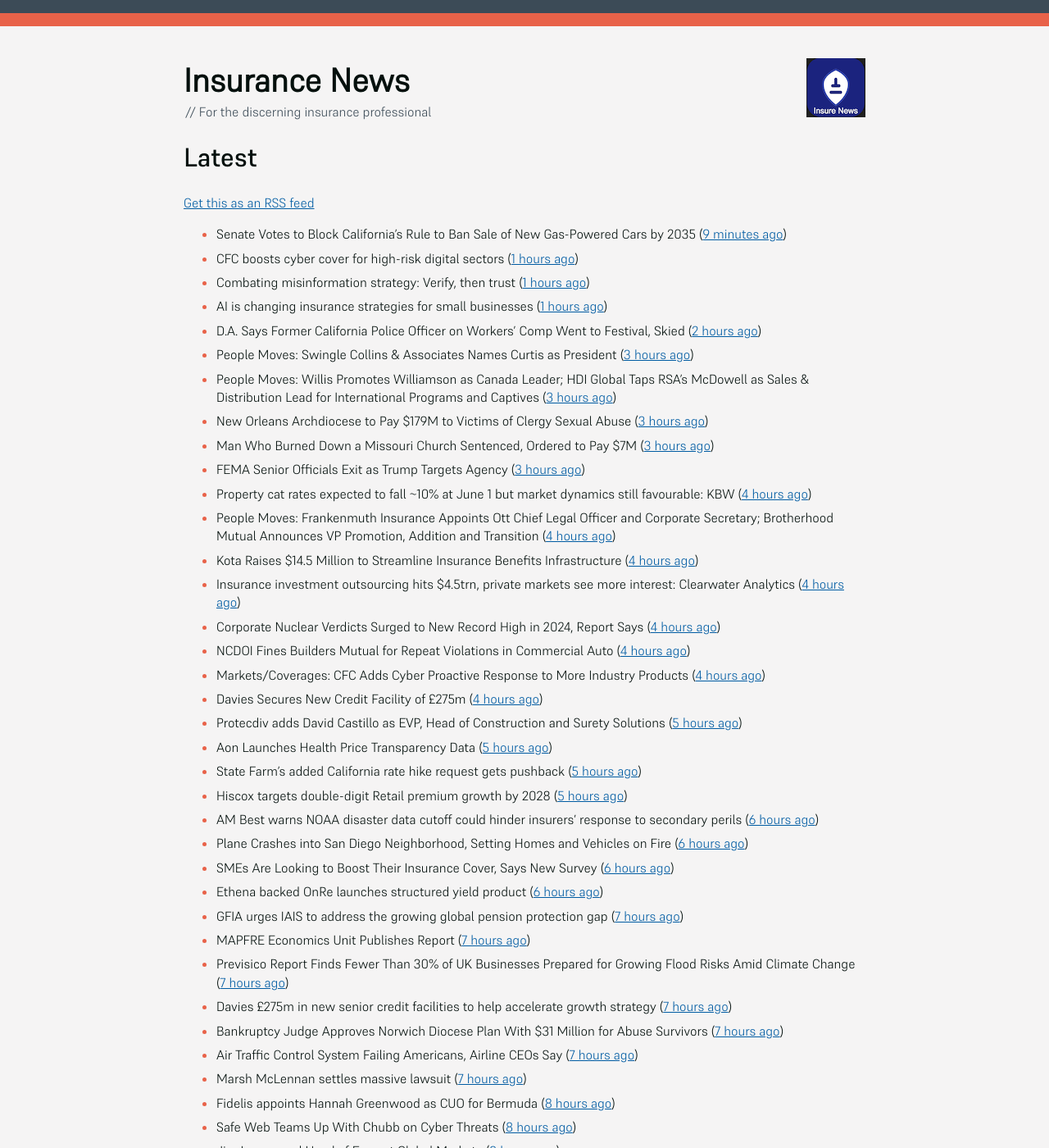
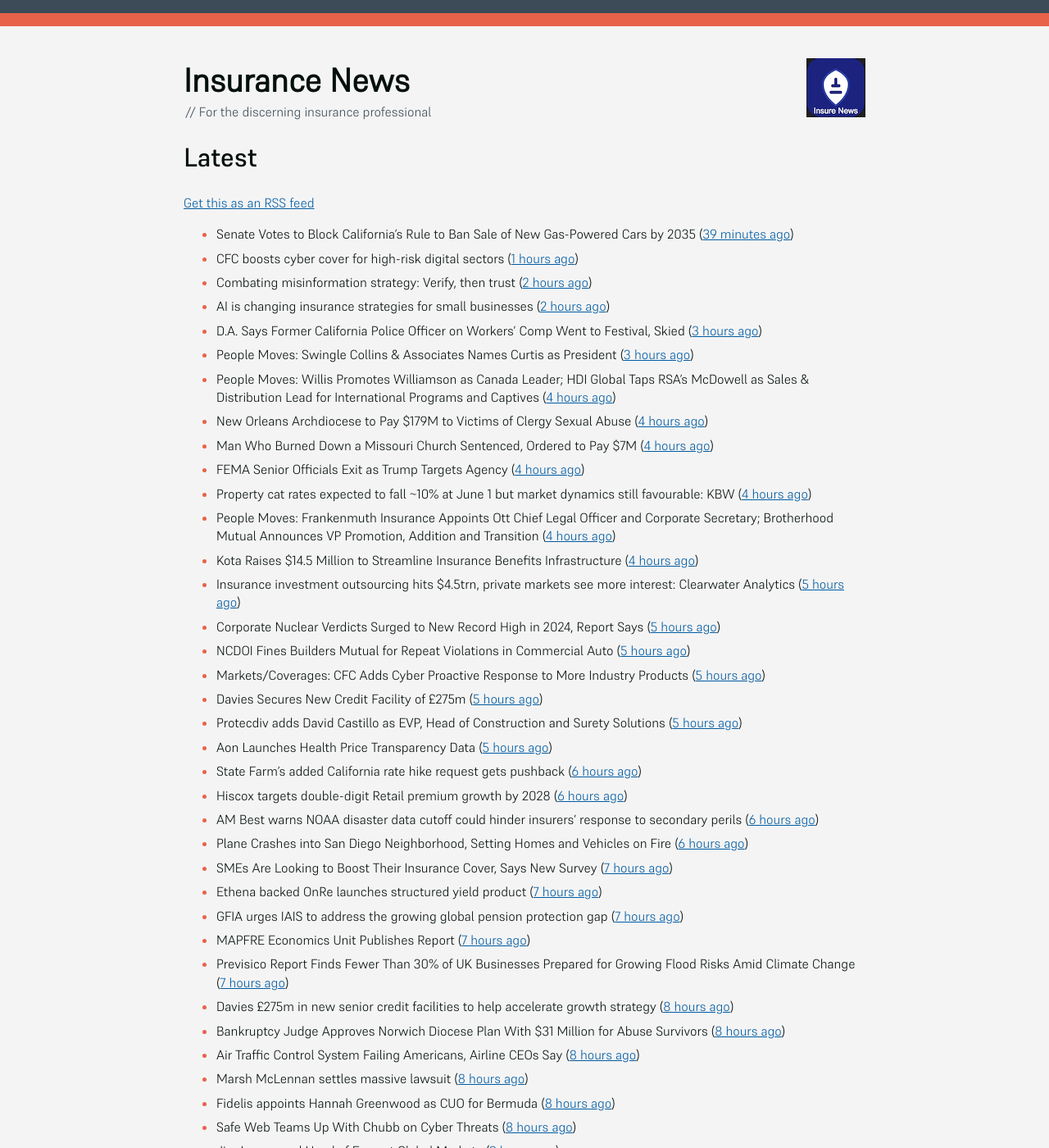
Before and after one commit to mat-0/feeds.thechels.uk, a Jekyll site: the page built from index.md, in a window 1280 px wide and 1400 px high. Shown: the whole window at 82% size. Built offline with Jekyll 4.4.1, drawn with Linux system fonts in a browser that asks for light colours; some of the changed text lies outside the part shown.

Commit message:
New Feed

```diff
--- a/index.md
+++ b/index.md
@@ -8,58 +8,58 @@ description: Latest Updates
 [Get this as an RSS feed](/feed.rss)
 
 <!-- news_marker starts -->
-- Senate Votes to Block California’s Rule to Ban Sale of New Gas-Powered Cars by 2035 ([9 minutes ago](https://www.insurancejournal.com/news/west/2025/05/22/824884.htm))
+- Senate Votes to Block California’s Rule to Ban Sale of New Gas-Powered Cars by 2035 ([39 minutes ago](https://www.insurancejournal.com/news/west/2025/05/22/824884.htm))
 - CFC boosts cyber cover for high-risk digital sectors ([1 hours ago](https://www.insurancebusinessmag.com/uk/news/breaking-news/cfc-boosts-cyber-cover-for-highrisk-digital-sectors-536652.aspx))
-- Combating misinformation strategy: Verify, then trust ([1 hours ago](https://www.dig-in.com/opinion/strategies-for-fighting-misinformation))
-- AI is changing insurance strategies for small businesses ([1 hours ago](https://www.dig-in.com/opinion/ai-is-changing-insurance-strategies-for-small-businesses))
-- D.A. Says Former California Police Officer on Workers’ Comp Went to Festival, Skied ([2 hours ago](https://www.insurancejournal.com/news/west/2025/05/22/824698.htm))
+- Combating misinformation strategy: Verify, then trust ([2 hours ago](https://www.dig-in.com/opinion/strategies-for-fighting-misinformation))
+- AI is changing insurance strategies for small businesses ([2 hours ago](https://www.dig-in.com/opinion/ai-is-changing-insurance-strategies-for-small-businesses))
+- D.A. Says Former California Police Officer on Workers’ Comp Went to Festival, Skied ([3 hours ago](https://www.insurancejournal.com/news/west/2025/05/22/824698.htm))
 - People Moves: Swingle Collins & Associates Names Curtis as President ([3 hours ago](https://www.insurancejournal.com/news/southcentral/2025/05/22/824852.htm))
-- People Moves: Willis Promotes Williamson as Canada Leader; HDI Global Taps RSA’s McDowell as Sales & Distribution Lead for International Programs and Captives ([3 hours ago](https://www.insurancejournal.com/news/international/2025/05/22/824842.htm))
-- New Orleans Archdiocese to Pay $179M to Victims of Clergy Sexual Abuse ([3 hours ago](https://www.insurancejournal.com/news/southcentral/2025/05/22/824844.htm))
-- Man Who Burned Down a Missouri Church Sentenced, Ordered to Pay $7M ([3 hours ago](https://www.insurancejournal.com/news/midwest/2025/05/22/824838.htm))
-- FEMA Senior Officials Exit as Trump Targets Agency ([3 hours ago](https://www.insurancejournal.com/news/national/2025/05/22/824833.htm))
+- People Moves: Willis Promotes Williamson as Canada Leader; HDI Global Taps RSA’s McDowell as Sales & Distribution Lead for International Programs and Captives ([4 hours ago](https://www.insurancejournal.com/news/international/2025/05/22/824842.htm))
+- New Orleans Archdiocese to Pay $179M to Victims of Clergy Sexual Abuse ([4 hours ago](https://www.insurancejournal.com/news/southcentral/2025/05/22/824844.htm))
+- Man Who Burned Down a Missouri Church Sentenced, Ordered to Pay $7M ([4 hours ago](https://www.insurancejournal.com/news/midwest/2025/05/22/824838.htm))
+- FEMA Senior Officials Exit as Trump Targets Agency ([4 hours ago](https://www.insurancejournal.com/news/national/2025/05/22/824833.htm))
 - Property cat rates expected to fall ~10% at June 1 but market dynamics still favourable: KBW ([4 hours ago](https://www.reinsurancene.ws/property-cat-rates-expected-to-fall-10-at-june-1-but-market-dynamics-still-favourable-kbw/))
 - People Moves: Frankenmuth Insurance Appoints Ott Chief Legal Officer and Corporate Secretary; Brotherhood Mutual Announces VP Promotion, Addition and Transition ([4 hours ago](https://www.insurancejournal.com/news/midwest/2025/05/22/824823.htm))
 - Kota Raises $14.5 Million to Streamline Insurance Benefits Infrastructure ([4 hours ago](https://www.insurtechinsights.com/kota-raises-14-5-million-to-streamline-insurance-benefits-infrastructure/))
-- Insurance investment outsourcing hits $4.5trn, private markets see more interest: Clearwater Analytics ([4 hours ago](https://www.reinsurancene.ws/insurance-investment-outsourcing-hits-4-5trn-private-markets-see-more-interest-clearwater-analytics/))
-- Corporate Nuclear Verdicts Surged to New Record High in 2024, Report Says ([4 hours ago](https://www.insurancejournal.com/news/national/2025/05/22/824792.htm))
-- NCDOI Fines Builders Mutual for Repeat Violations in Commercial Auto ([4 hours ago](https://www.insurancejournal.com/news/southeast/2025/05/22/824808.htm))
-- Markets/Coverages: CFC Adds Cyber Proactive Response to More Industry Products ([4 hours ago](https://www.insurancejournal.com/news/national/2025/05/22/824804.htm))
-- Davies Secures New Credit Facility of £275m ([4 hours ago](https://insurance-edge.net/2025/05/22/davies-secures-new-credit-facility-of-275m/))
+- Insurance investment outsourcing hits $4.5trn, private markets see more interest: Clearwater Analytics ([5 hours ago](https://www.reinsurancene.ws/insurance-investment-outsourcing-hits-4-5trn-private-markets-see-more-interest-clearwater-analytics/))
+- Corporate Nuclear Verdicts Surged to New Record High in 2024, Report Says ([5 hours ago](https://www.insurancejournal.com/news/national/2025/05/22/824792.htm))
+- NCDOI Fines Builders Mutual for Repeat Violations in Commercial Auto ([5 hours ago](https://www.insurancejournal.com/news/southeast/2025/05/22/824808.htm))
+- Markets/Coverages: CFC Adds Cyber Proactive Response to More Industry Products ([5 hours ago](https://www.insurancejournal.com/news/national/2025/05/22/824804.htm))
+- Davies Secures New Credit Facility of £275m ([5 hours ago](https://insurance-edge.net/2025/05/22/davies-secures-new-credit-facility-of-275m/))
 - Protecdiv adds David Castillo as EVP, Head of Construction and Surety Solutions ([5 hours ago](https://www.reinsurancene.ws/protecdiv-adds-david-castillo-as-evp-head-of-construction-and-surety-solutions/))
 - Aon Launches Health Price Transparency Data ([5 hours ago](https://insurance-edge.net/2025/05/22/aon-launches-health-price-transparency-data/))
-- State Farm's added California rate hike request gets pushback ([5 hours ago](https://www.dig-in.com/news/state-farms-added-california-rate-hike-gets-pushback))
-- Hiscox targets double-digit Retail premium growth by 2028 ([5 hours ago](https://www.reinsurancene.ws/hiscox-targets-double-digit-retail-premium-growth-by-2028/))
+- State Farm's added California rate hike request gets pushback ([6 hours ago](https://www.dig-in.com/news/state-farms-added-california-rate-hike-gets-pushback))
+- Hiscox targets double-digit Retail premium growth by 2028 ([6 hours ago](https://www.reinsurancene.ws/hiscox-targets-double-digit-retail-premium-growth-by-2028/))
 - AM Best warns NOAA disaster data cutoff could hinder insurers’ response to secondary perils ([6 hours ago](https://www.reinsurancene.ws/am-best-warns-noaa-disaster-data-cutoff-could-hinder-insurers-response-to-secondary-perils/))
 - Plane Crashes into San Diego Neighborhood, Setting Homes and Vehicles on Fire ([6 hours ago](https://www.insurancejournal.com/news/west/2025/05/22/824787.htm))
-- SMEs Are Looking to Boost Their Insurance Cover, Says New Survey ([6 hours ago](https://insurance-edge.net/2025/05/22/smes-are-looking-to-boost-their-insurance-cover-says-new-survey/))
-- Ethena backed OnRe launches structured yield product ([6 hours ago](https://www.reinsurancene.ws/ethena-backed-onre-launches-structured-yield-product/))
+- SMEs Are Looking to Boost Their Insurance Cover, Says New Survey ([7 hours ago](https://insurance-edge.net/2025/05/22/smes-are-looking-to-boost-their-insurance-cover-says-new-survey/))
+- Ethena backed OnRe launches structured yield product ([7 hours ago](https://www.reinsurancene.ws/ethena-backed-onre-launches-structured-yield-product/))
 - GFIA urges IAIS to address the growing global pension protection gap ([7 hours ago](https://www.reinsurancene.ws/gfia-urges-iais-to-address-the-growing-global-pension-protection-gap/))
 - MAPFRE Economics Unit Publishes Report ([7 hours ago](https://insurance-edge.net/2025/05/22/mapfre-economics-unit-publishes-report/))
 - Previsico Report Finds Fewer Than 30% of UK Businesses Prepared for Growing Flood Risks Amid Climate Change ([7 hours ago](https://www.insurtechinsights.com/previsico-report-finds-fewer-than-30-of-uk-businesses-prepared-for-growing-flood-risks-amid-climate-change/))
-- Davies £275m in new senior credit facilities to help accelerate growth strategy ([7 hours ago](https://www.reinsurancene.ws/davies-275m-in-new-senior-credit-facilities-to-help-accelerate-growth-strategy/))
-- Bankruptcy Judge Approves Norwich Diocese Plan With $31 Million for Abuse Survivors ([7 hours ago](https://www.insurancejournal.com/news/east/2025/05/22/824771.htm))
-- Air Traffic Control System Failing Americans, Airline CEOs Say ([7 hours ago](https://www.insurancejournal.com/news/national/2025/05/22/824772.htm))
-- Marsh McLennan settles massive lawsuit ([7 hours ago](https://www.insurancebusinessmag.com/uk/news/legal-insights/marsh-mclennan-settles-massive-lawsuit-536579.aspx))
+- Davies £275m in new senior credit facilities to help accelerate growth strategy ([8 hours ago](https://www.reinsurancene.ws/davies-275m-in-new-senior-credit-facilities-to-help-accelerate-growth-strategy/))
+- Bankruptcy Judge Approves Norwich Diocese Plan With $31 Million for Abuse Survivors ([8 hours ago](https://www.insurancejournal.com/news/east/2025/05/22/824771.htm))
+- Air Traffic Control System Failing Americans, Airline CEOs Say ([8 hours ago](https://www.insurancejournal.com/news/national/2025/05/22/824772.htm))
+- Marsh McLennan settles massive lawsuit ([8 hours ago](https://www.insurancebusinessmag.com/uk/news/legal-insights/marsh-mclennan-settles-massive-lawsuit-536579.aspx))
 - Fidelis appoints Hannah Greenwood as CUO for Bermuda ([8 hours ago](https://www.reinsurancene.ws/fidelis-appoints-hannah-greenwood-as-cuo-for-bermuda/))
 - Safe Web Teams Up With Chubb on Cyber Threats ([8 hours ago](https://insurance-edge.net/2025/05/22/safe-web-teams-up-with-chubb-on-cyber-threats/))
-- Jim Lye named Head of Everest Global Markets ([8 hours ago](https://www.reinsurancene.ws/jim-lye-named-head-of-everest-global-markets/))
+- Jim Lye named Head of Everest Global Markets ([9 hours ago](https://www.reinsurancene.ws/jim-lye-named-head-of-everest-global-markets/))
 - Deals: BMS Group Buys Turkish Insurance Broking Firm ([9 hours ago](https://insurance-edge.net/2025/05/22/deals-bms-group-buys-turkish-insurance-broking-firm/))
 - Davies secures £275m for M&A and genAI investment ([9 hours ago](https://www.postonline.co.uk/claims/7957808/davies-secures-%C2%A3275m-for-ma-and-genai-investment))
-- The case for MBOs: Yutree's managing director urges brokers to rethink their future ([9 hours ago](https://www.insurancebusinessmag.com/uk/news/business-resilience/the-case-for-mbos-yutrees-managing-director-urges-brokers-to-rethink-their-future-536561.aspx))
-- Shifting the charity insurance mindset: how brokers can drive proactive risk protection ([9 hours ago](https://www.insurancebusinessmag.com/uk/news/non-profits/shifting-the-charity-insurance-mindset-how-brokers-can-drive-proactive-risk-protection-536560.aspx))
-- HDI Global sees strong start to 2025 despite catastrophe losses ([9 hours ago](https://www.insurancebusinessmag.com/uk/news/breaking-news/hdi-global-sees-strong-start-to-2025-despite-catastrophe-losses-536559.aspx))
-- New tax year welcomes record high IPT receipts ([9 hours ago](https://www.insurancebusinessmag.com/uk/news/breaking-news/new-tax-year-welcomes-record-high-ipt-receipts-536558.aspx))
-- Prudential Financial Taps Neutrinos to Expand Life Insurance Access for Underserved U.S. Markets ([9 hours ago](https://www.insurtechinsights.com/prudential-financial-taps-neutrinos-to-expand-life-insurance-access-for-underserved-u-s-markets/))
-- Generali posts growth across all segments in Q1 update ([9 hours ago](https://www.insurancebusinessmag.com/uk/news/breaking-news/generali-posts-growth-across-all-segments-in-q1-update-536552.aspx))
+- The case for MBOs: Yutree's managing director urges brokers to rethink their future ([10 hours ago](https://www.insurancebusinessmag.com/uk/news/business-resilience/the-case-for-mbos-yutrees-managing-director-urges-brokers-to-rethink-their-future-536561.aspx))
+- Shifting the charity insurance mindset: how brokers can drive proactive risk protection ([10 hours ago](https://www.insurancebusinessmag.com/uk/news/non-profits/shifting-the-charity-insurance-mindset-how-brokers-can-drive-proactive-risk-protection-536560.aspx))
+- HDI Global sees strong start to 2025 despite catastrophe losses ([10 hours ago](https://www.insurancebusinessmag.com/uk/news/breaking-news/hdi-global-sees-strong-start-to-2025-despite-catastrophe-losses-536559.aspx))
+- New tax year welcomes record high IPT receipts ([10 hours ago](https://www.insurancebusinessmag.com/uk/news/breaking-news/new-tax-year-welcomes-record-high-ipt-receipts-536558.aspx))
+- Prudential Financial Taps Neutrinos to Expand Life Insurance Access for Underserved U.S. Markets ([10 hours ago](https://www.insurtechinsights.com/prudential-financial-taps-neutrinos-to-expand-life-insurance-access-for-underserved-u-s-markets/))
+- Generali posts growth across all segments in Q1 update ([10 hours ago](https://www.insurancebusinessmag.com/uk/news/breaking-news/generali-posts-growth-across-all-segments-in-q1-update-536552.aspx))
 - STEP reacts to the Law Commission’s reform of wills, including recommendations that marriage will no longer revoke a will ([10 hours ago](https://ifamagazine.com/step-reacts-to-the-law-commissions-reform-of-wills-including-recommendations-that-marriage-will-no-longer-revoke-a-will/))
 - RSA targets 30-minute quotes using AI-driven platform ([10 hours ago](https://www.postonline.co.uk/commercial/7957756/rsa-targets-30-minute-quotes-using-ai-driven-platform))
-- King Risk Partners Expands Northeast Presence with Acquisition of Fidens Insurance Brokers ([10 hours ago](https://www.insurtechinsights.com/king-risk-partners-expands-northeast-presence-with-acquisition-of-fidens-insurance-brokers/))
+- King Risk Partners Expands Northeast Presence with Acquisition of Fidens Insurance Brokers ([11 hours ago](https://www.insurtechinsights.com/king-risk-partners-expands-northeast-presence-with-acquisition-of-fidens-insurance-brokers/))
 - Galjaard cautious of history repeating itself with returning competition ([11 hours ago](https://www.postonline.co.uk/news/7957781/galjaard-cautious-of-history-repeating-itself-with-returning-competition))
-- Thames Water Tops List of Firms Facing Criminal Probes Over Pollution ([11 hours ago](https://www.insurancejournal.com/news/international/2025/05/22/824751.htm))
-- Climeworks Is Cutting 22% of Staff as US Climate Backlash Hits Carbon Removal ([11 hours ago](https://www.insurancejournal.com/news/international/2025/05/22/824741.htm))
+- Thames Water Tops List of Firms Facing Criminal Probes Over Pollution ([12 hours ago](https://www.insurancejournal.com/news/international/2025/05/22/824751.htm))
+- Climeworks Is Cutting 22% of Staff as US Climate Backlash Hits Carbon Removal ([12 hours ago](https://www.insurancejournal.com/news/international/2025/05/22/824741.htm))
 - Aviva’s Storah urges homeowners to get gardens climate-ready ([12 hours ago](https://www.postonline.co.uk/personal/7957795/aviva%E2%80%99s-storah-urges-homeowners-to-get-gardens-climate-ready))
-- Scottish Widows turns to AI to speed up protection insurance claims and underwriting with Sprout.ai ([12 hours ago](https://ifamagazine.com/scottish-widows-turns-to-ai-to-speed-up-protection-insurance-claims-and-underwriting-with-sprout-ai/))
+- Scottish Widows turns to AI to speed up protection insurance claims and underwriting with Sprout.ai ([13 hours ago](https://ifamagazine.com/scottish-widows-turns-to-ai-to-speed-up-protection-insurance-claims-and-underwriting-with-sprout-ai/))
 - UK flash flood warning as risk gap exposed ([14 hours ago](https://www.insurancebusinessmag.com/uk/news/catastrophe/uk-flash-flood-warning-as-risk-gap-exposed-536538.aspx))
 - Aircraft Lessor SMBC’s Proceeds From Russian Jet Insurance Settlements Hit $1.4B ([14 hours ago](https://www.insurancejournal.com/news/international/2025/05/22/824738.htm))
 - Geo Underwriting partners up to boost agricultural clients ([14 hours ago](https://www.insurancebusinessmag.com/uk/news/property-insurance/geo-underwriting-partners-up-to-boost-agricultural-clients-536537.aspx))
@@ -108,7 +108,7 @@ description: Latest Updates
 - Could aviation insurance be about to skyrocket? ([1 days ago](https://www.postonline.co.uk/commercial/7957567/could-aviation-insurance-be-about-to-skyrocket))
 - Carrying on caravanning – courtesy of insurance ([1 days ago](https://www.postonline.co.uk/personal/7957724/carrying-on-caravanning-%E2%80%93-courtesy-of-insurance))
 - How insurers should tackle the luxury watch theft crisis ([1 days ago](https://www.postonline.co.uk/claims/7957407/how-insurers-should-tackle-the-luxury-watch-theft-crisis))
-- Ransomware claims costly but stabilized in 2024, Coalition ([1 days ago](https://www.dig-in.com/news/ransomware-claims-costly-but-stabilized-in-2024-coalition))
+- Ransomware claims costly but stabilized in 2024, Coalition ([2 days ago](https://www.dig-in.com/news/ransomware-claims-costly-but-stabilized-in-2024-coalition))
 - MGAs: Turning financial infrastructure into a strategic advantage ([2 days ago](https://www.dig-in.com/opinion/turning-financial-infrastructure-into-a-strategic-advantage))
 - Insurers must manage governance and bias to comply with AI regulation, experts say ([2 days ago](https://www.dig-in.com/news/ai-governance-and-bias-become-compliance-issues-for-insurers))
 - Exporters rethink routes after tariff shock – Allianz Trade ([2 days ago](https://www.insurancebusinessmag.com/uk/news/sme/exporters-rethink-routes-after-tariff-shock--allianz-trade-536347.aspx))
```
Also changed, not shown: other parts of index.md (+3 -3 lines).
